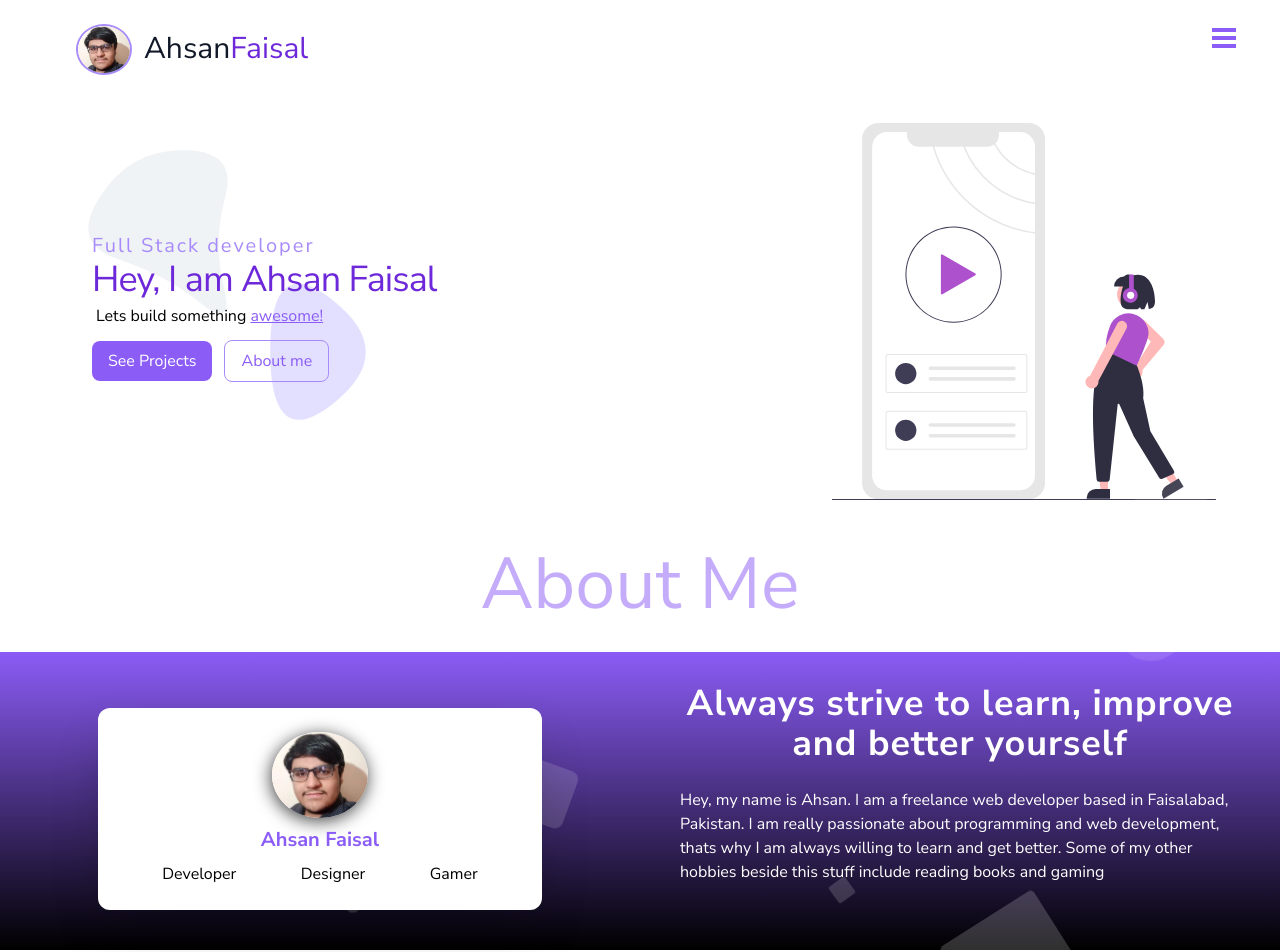
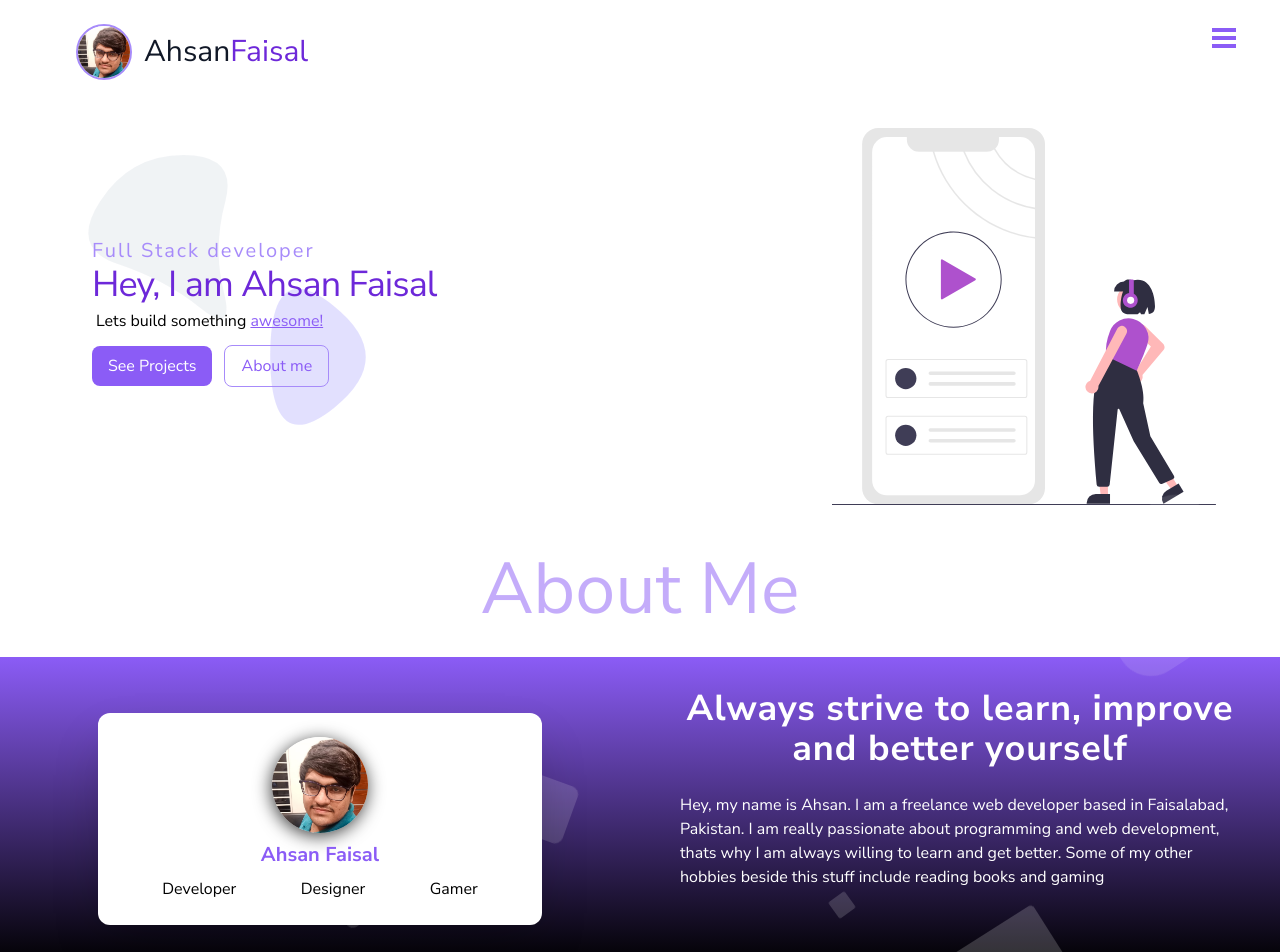
Before and after one commit to AUAboi/auaportfolio, a Vue app: page / in a window 1280 px wide. Shown: the top 952 px of the page. Built offline with nearby package versions, Linux system fonts and the light colour scheme.

Commit message:
test commit

```diff
--- a/src/components/cards/AppProfileCard.vue
+++ b/src/components/cards/AppProfileCard.vue
@@ -7,7 +7,7 @@
 					width="400"
 					height="400"
 					class="profile-img mx-auto drop-shadow-2xl"
-					src="../../assets/myimg.webp"
+					src="../../assets/myimg2.jpeg"
 				/>
 				<h1 class="text-purple-500 text-xl font-bold text-center p-1 m-1">
 					Ahsan Faisal
--- a/src/components/layouts/Navigation.vue
+++ b/src/components/layouts/Navigation.vue
@@ -60,7 +60,7 @@ export default {
 </script>
 <style scoped>
 .potrait {
-	background-image: url("../../assets/myimg.webp");
+	background-image: url("../../assets/myimg2.jpeg");
 }
 .bg-blur {
 	background-color: rgba(255, 255, 255, 0.2);
--- a/src/components/utils/AppProfile.vue
+++ b/src/components/utils/AppProfile.vue
@@ -4,7 +4,7 @@
 			width="400"
 			height="400"
 			class="border-2 border-purple-400"
-			src="../../assets/myimg.webp"
+			src="../../assets/myimg2.jpeg"
 		/>
 	</div>
 </template>
```
Also changed, not shown: src/assets/myimg2.jpeg (added).
